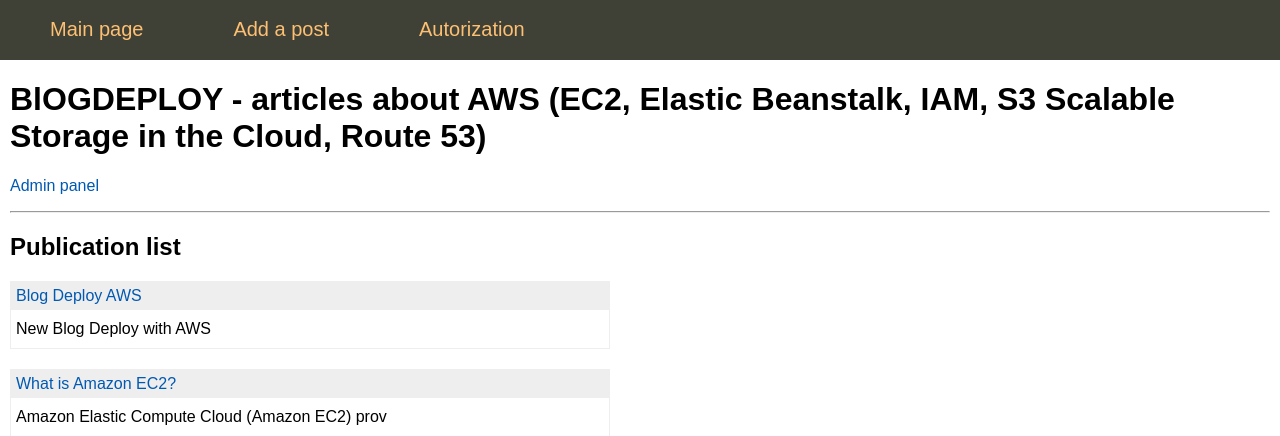
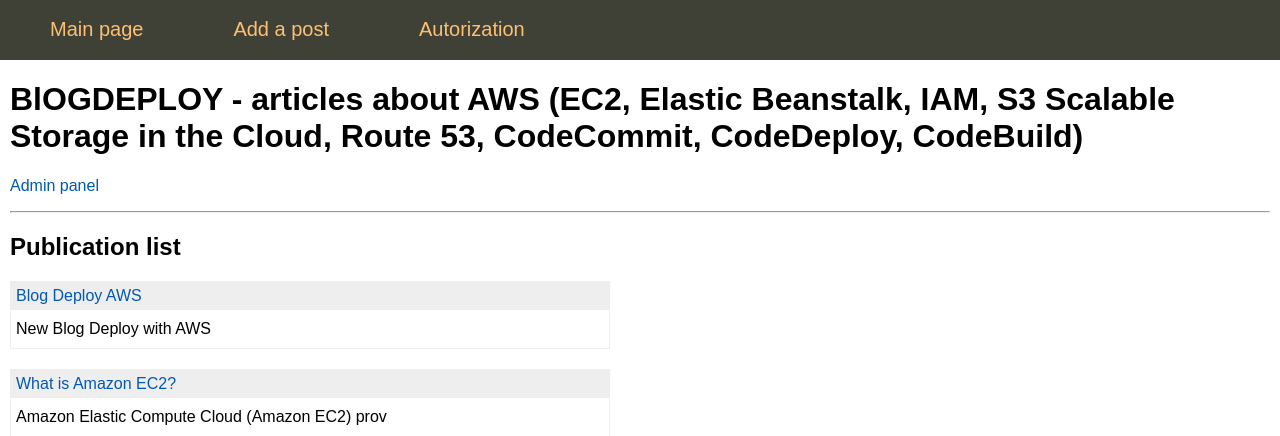
Before and after one commit to YuriiHamii/test_gitHubActions, a Flask app: page / in a window 1280 px wide. Shown: the top 436 px of the page. Run offline with Flask 2, Linux system fonts and the light colour scheme; data comes from the database, SQL or seed files in the repository.

Commit message:
Сhanged file base.html version2.0

```diff
--- a/templates/base.html
+++ b/templates/base.html
@@ -35,7 +35,7 @@
 
 <h1>{{title}}</h1>
         {% else -%}
-<h1>BlOGDEPLOY - articles about AWS (EC2, Elastic Beanstalk, IAM, S3 Scalable Storage in the Cloud, Route 53)</h1>
+<h1>BlOGDEPLOY - articles about AWS (EC2, Elastic Beanstalk, IAM, S3 Scalable Storage in the Cloud, Route 53, CodeCommit, CodeDeploy, CodeBuild)</h1>
         {% endif -%}
 {% endblock -%}
 </div>
```
